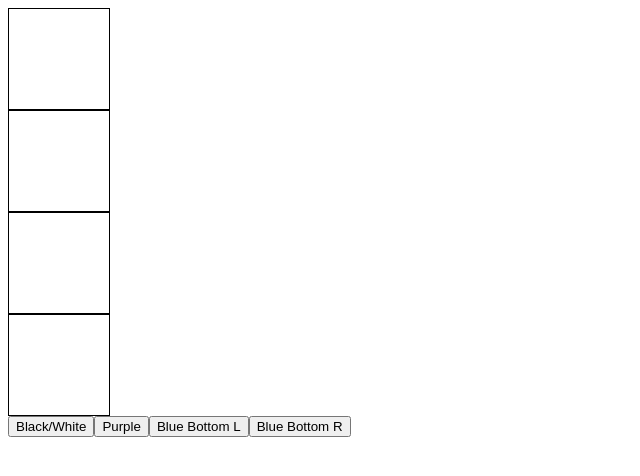
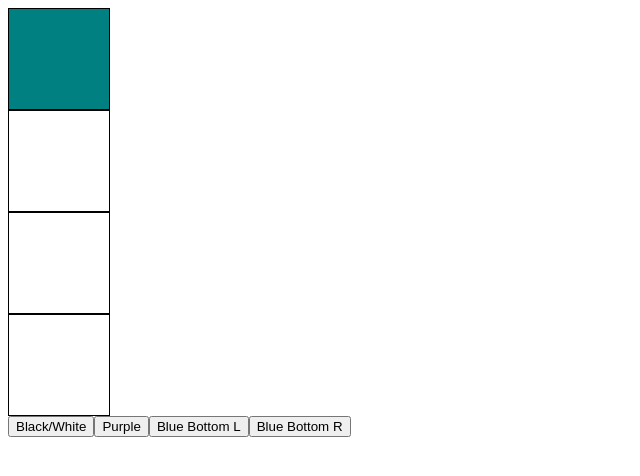
Before and after one commit to TonyTezak/Assignments, a React (Create React App) app in the folder dj-react/: page / in a window 1280 px wide. Shown: the top 476 px of the page, without its empty margins (0-640 px from the left). Built offline with nearby package versions, Linux system fonts and the light colour scheme.

Commit message:
Possible solution on color data tab

```diff
--- a/dj-react/src/App.js
+++ b/dj-react/src/App.js
@@ -5,17 +5,18 @@ import Square from "./Square"
 class App extends React.Component{
     constructor (){
         super ()
+        this.handleClickBW = this.handleClickBW.bind(this)
+        this.handleClickPurple = this.handleClickPurple.bind(this)
+        this.handleClickBlueLeft=this.handleClickBlueLeft.bind(this)
+        this.handleClickBlueRight=this.handleClickBlueRight.bind(this)
         this.state = {
             squares:[
-            {position: 1, theme: "theme-white"},
+            {position: 1, theme: "white"},
             {position: 2, theme: "white"},
             {position: 3, theme: "white"},
             {position: 4, theme: "white"}]
         }
-        this.handleClickBW = this.handleClickBW.bind(this)
-        this.handleClickPurple = this.handleClickPurple.bind(this)
-        this.handleClickBlueLeft=this.handleClickBlueLeft.bind(this)
-        this.handleClickBlueRight=this.handleClickBlueRight.bind(this)
+
 
     }
 
@@ -23,7 +24,7 @@ class App extends React.Component{
         this.setState(prevState => {
 
             return (
-            [{position: {gridColumn: 2/3, gridRow: 2/3}, theme: "theme-black"}]
+            [{position: {gridColumn: 2/3, gridRow: 2/3}, theme: ".theme-black"}]
             )
         })
     }
@@ -60,7 +61,7 @@ class App extends React.Component{
         return (
             <div>
                 {colorSquares}
-                <djSquare></djSquare>
+                <djSquare id={"square1"+ {gridColumn:2/3, gridRow:2/3}} className={"theme-" + {backgroundColor: ".theme-black"}}></djSquare>
                 <djSquare></djSquare>
                 <djSquare></djSquare>
                 <djSquare></djSquare>
--- a/dj-react/src/Square.js
+++ b/dj-react/src/Square.js
@@ -1,8 +1,12 @@
 import React from "react"
 
-
+// class Square extends React.Component{
+//     constructor(props)
+//     super(props);
+//     this.handleClickBW = this.handleClickBW.bind(this)
+// }
 function Square(props){
-const {color,position}=props
+const {position,color}=props
 
 return(
 
--- a/dj-react/src/styles.css
+++ b/dj-react/src/styles.css
@@ -1,7 +1,7 @@
 #gridContainer {
     display: grid;
     grid-gap: 5px;
-    grid-template-columns: repeat(7, 1fr);
+    grid-template-columns: repeat(5, 1fr);
     grid-template-rows: repeat(7, 1fr);
 }
 
@@ -20,6 +20,7 @@
     height: 100px;
     width: 100px;
     border: 1px solid black;
+    background-color: teal;
 }
 
 #square2 {
```
Also changed, not shown: dj-react/src/colorData.js (+26 -0 lines).
